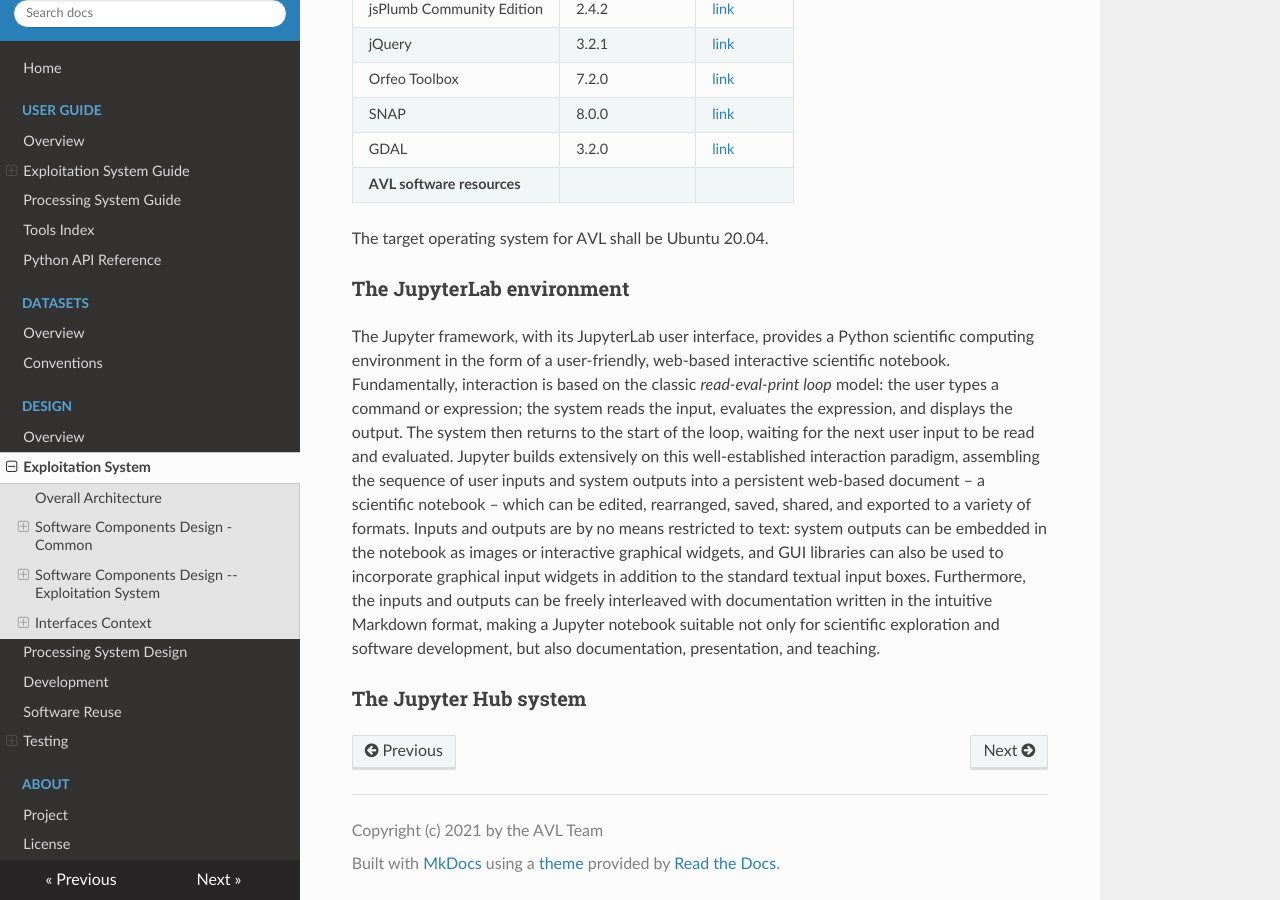
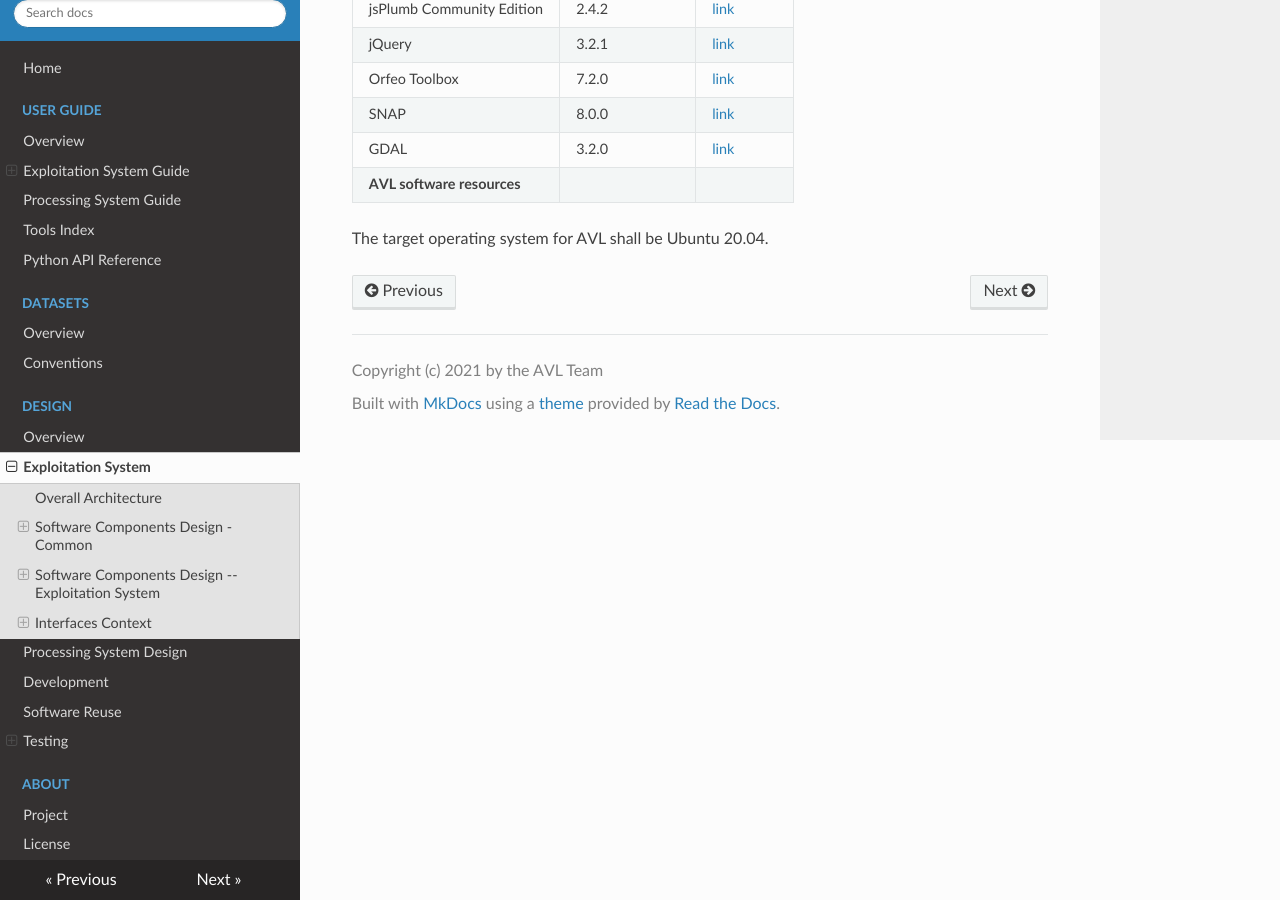
Before and after one commit to agriculture-vlab/agriculture-vlab, an MkDocs documentation site: the page built from docs/design/exploitation/index.md, in a window 1280 px wide and 900 px high, scrolled down 28766 px. Built offline with MkDocs 1.6.1, drawn with Linux system fonts in a browser that asks for light colours; nearby versions of some CDN libraries.

Commit message:
deleted redundant Jupyter Description.

```diff
--- a/docs/design/exploitation/index.md
+++ b/docs/design/exploitation/index.md
@@ -1272,27 +1272,3 @@ AVL uses the following software resources:
 **AVL software resources**
 
 The target operating system for AVL shall be Ubuntu 20.04.
-
-
-## The JupyterLab environment
-
-The Jupyter framework, with its JupyterLab user interface, provides a Python
-scientific computing environment in the form of a user-friendly, web-based
-interactive scientific notebook. Fundamentally, interaction is based on the
-classic *read-eval-print loop* model: the user types a command or expression;
-the system reads the input, evaluates the expression, and displays the output.
-The system then returns to the start of the loop, waiting for the next user
-input to be read and evaluated. Jupyter builds extensively on this
-well-established interaction paradigm, assembling the sequence of user inputs
-and system outputs into a persistent web-based document – a scientific notebook
-– which can be edited, rearranged, saved, shared, and exported to a variety of
-formats. Inputs and outputs are by no means restricted to text: system outputs
-can be embedded in the notebook as images or interactive graphical widgets, and
-GUI libraries can also be used to incorporate graphical input widgets in
-addition to the standard textual input boxes. Furthermore, the inputs and
-outputs can be freely interleaved with documentation written in the intuitive
-Markdown format, making a Jupyter notebook suitable not only for scientific
-exploration and software development, but also documentation, presentation, and
-teaching.
-
-## The Jupyter Hub system
```
